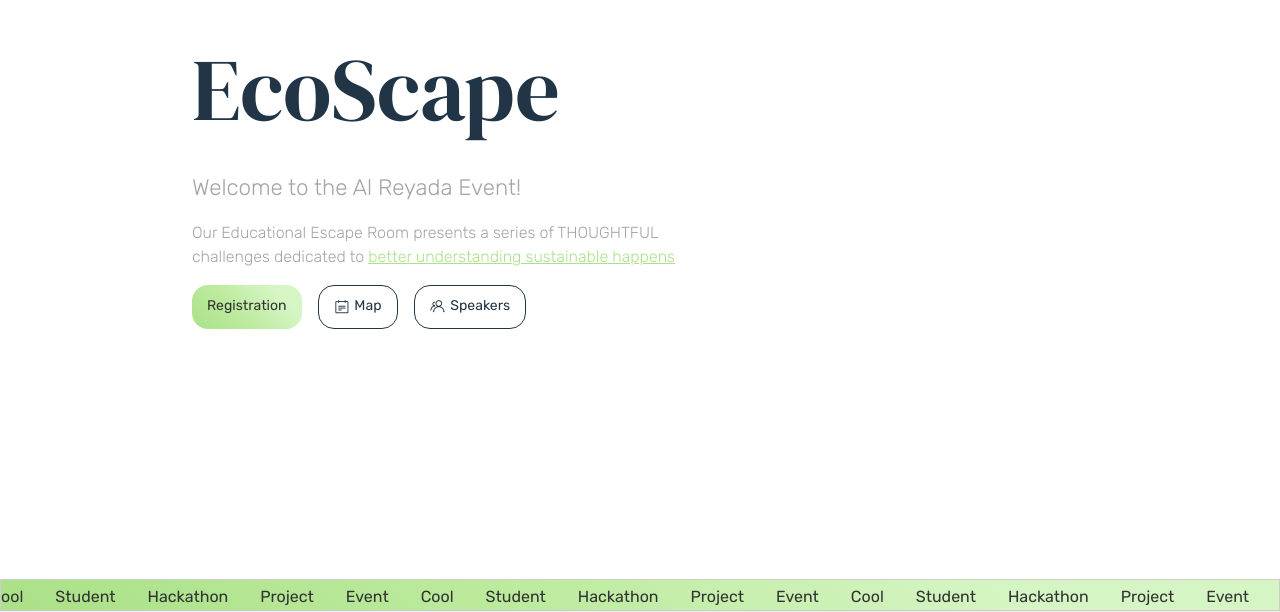
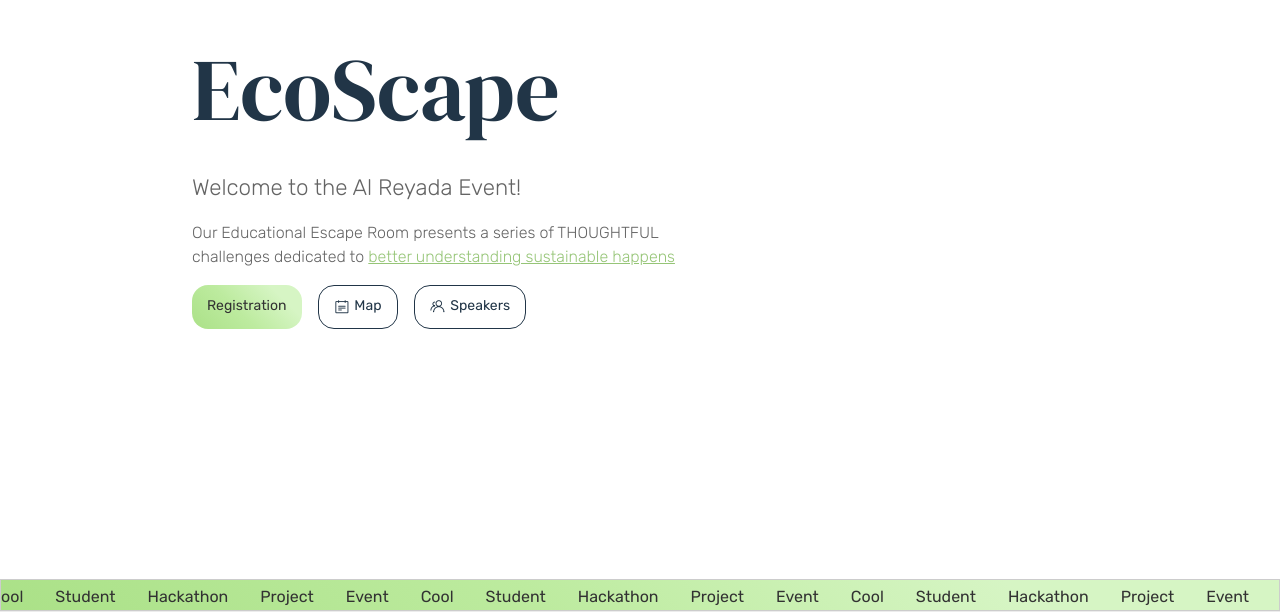
Before and after one commit to tmazitov/alreyada_hackton, a Vue app: page / in a window 1280 px wide. Shown: the part 189-801 px from the top of the page. Built offline with nearby package versions, Linux system fonts and the light colour scheme.

Commit message:
update text color on the home page

```diff
--- a/src/pages/HomePage.vue
+++ b/src/pages/HomePage.vue
@@ -11,7 +11,7 @@
 				</div>
 				<div class="event-description">
 					Our Educational Escape Room presents a series of THOUGHTFUL challenges dedicated to
-					<a style="color:var(--primary);text-decoration: underline;">better understanding sustainable happens</a>
+					<a class="action">better understanding sustainable happens</a>
 				</div>
 			</div>
 
@@ -102,6 +102,21 @@ export default {
 	color: rgb(164, 164, 164);
 }
 
+.action{
+	color: var(--primary);
+	text-decoration: underline;
+	cursor: pointer;
+}
+
+@media (prefers-color-scheme: light) {
+	.event-description{
+		color: rgb(100, 100, 100);
+	}
+	.action {
+		color: var(--primary-hard);
+	}
+}
+
 .event-hot-buttons{
 	display: flex;
 	gap: 16px;
```
